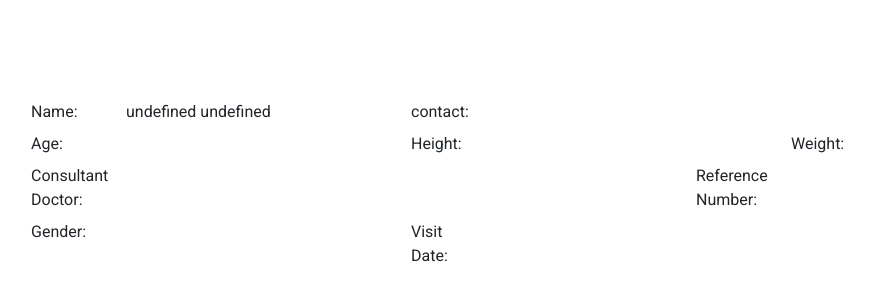
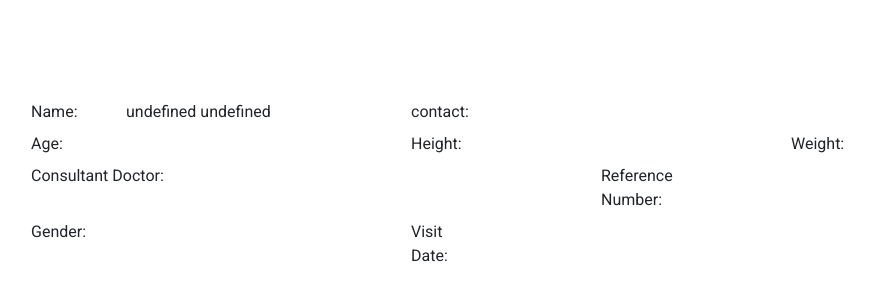
Before and after one commit to sjainlabs/patient-portal-app, an Angular app: page /print in a window 1280 px wide. Shown: the part 220-520 px from the top of the page, without its empty margins (54-928 px from the left). Built offline with nearby package versions, Linux system fonts and the light colour scheme.

Commit message:
updating gender field

```diff
--- a/src/app/patient-info-print/patient-info-print.component.html
+++ b/src/app/patient-info-print/patient-info-print.component.html
@@ -11,7 +11,7 @@
       <div class="col-sm-3">
         <label>contact:</label>
       </div>
-      <div class="col-sm-6">
+      <div class="col-sm-3">
         {{searchData1.contact}}
       </div>
 
@@ -37,10 +37,10 @@
       </div>
     </div>
     <div class="row ">
-      <div class="col-sm-1">
+      <div class="col-sm-3">
         <label>Consultant Doctor:</label>
       </div>
-      <div class="col-sm-6">
+      <div class="col-sm-3">
         {{searchData1.doctorName}}
       </div>
       <div class="col-sm-1">
```
Also changed, not shown: src/main/resources/static/main.js (+1 -1 lines), 6 other files (tests, documents, lock files or other folders).
